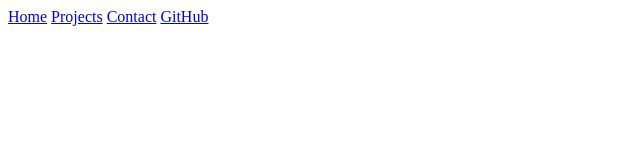
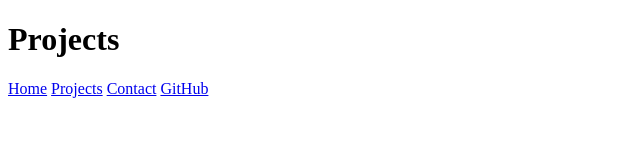
Before and after one commit to PeterLittle670/portfolio, a plain HTML site: page projects/index.html in a window 1280 px wide. Shown: the whole page, without its empty margins (0-640 px from the left). Drawn offline with Linux system fonts and the light colour scheme.

Commit message:
add titles

```diff
--- a/projects/index.html
+++ b/projects/index.html
@@ -6,6 +6,8 @@
     <title>Index for Projects</title>
 </head>
 <body>
+    <h1>Projects</h1>
+
 <nav>
     <a href="../index.html">Home</a>
     <a href="index.html">Projects</a>
```
Also changed, not shown: contact/index.html (+2 -0 lines).
